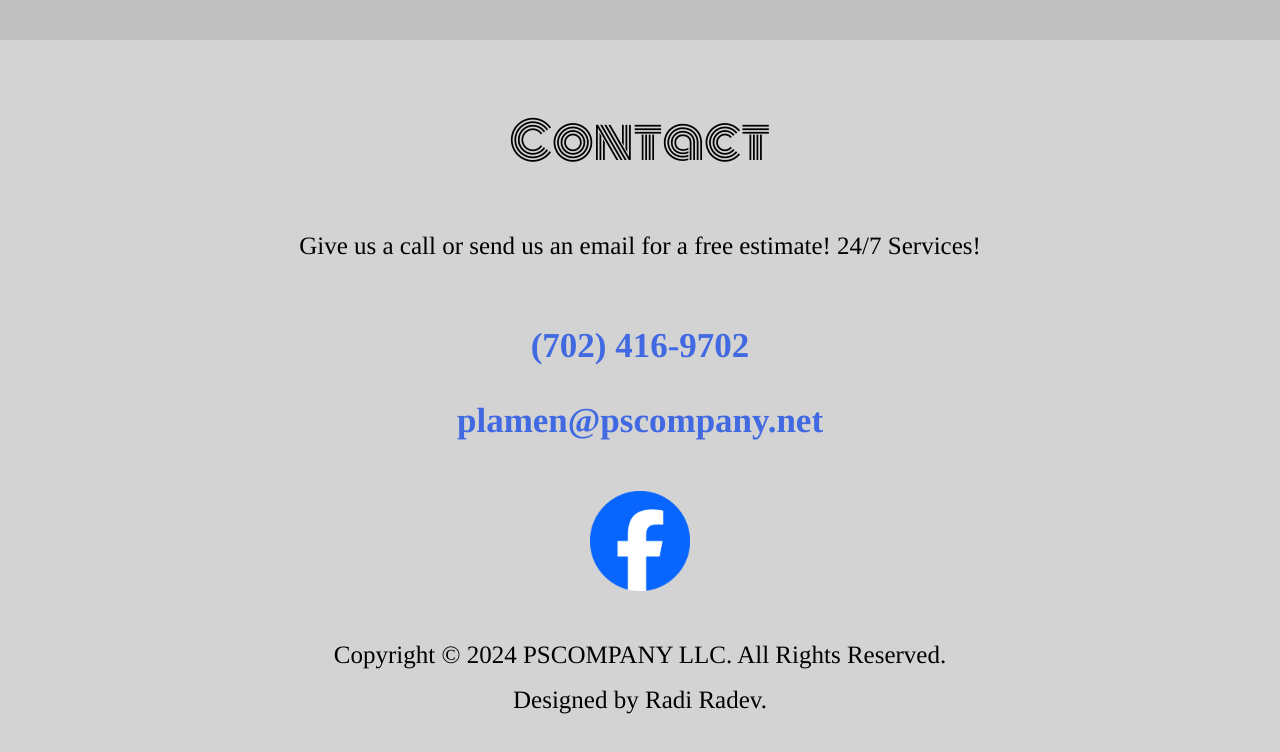
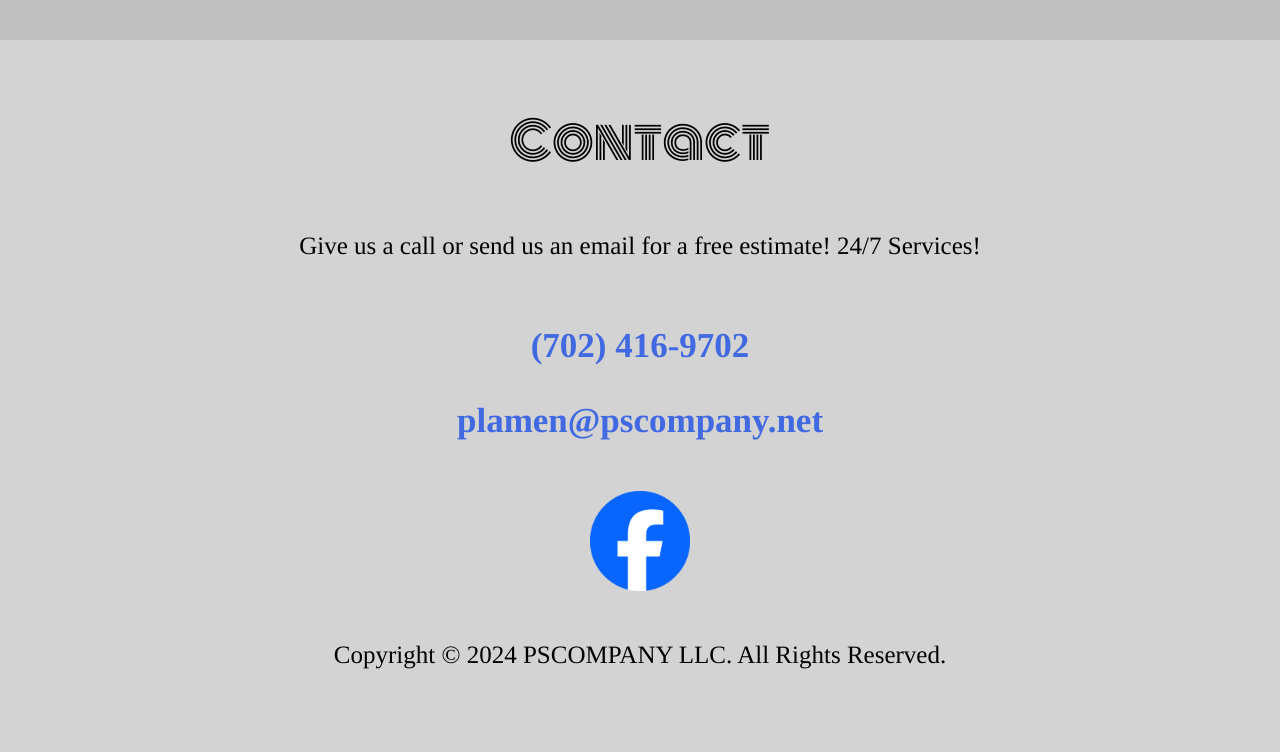
Before and after one commit to radi579/Plambam, a plain HTML site: page index.html in a window 1280 px wide. Shown: the part 5469-6221 px from the top of the page. Drawn offline with Linux system fonts and the light colour scheme.

Commit message:
Update index.html

```diff
--- a/index.html
+++ b/index.html
@@ -99,7 +99,7 @@
     </div>
     <div class="copyright">
       <p class="par">Copyright © 2024 PSCOMPANY LLC. All Rights Reserved.</p>
-      <p class="par">Designed by Radi Radev.</p>
+      <!-- Designed by Radi Radev -->
     </div>
   </footer>
 </body>
```
